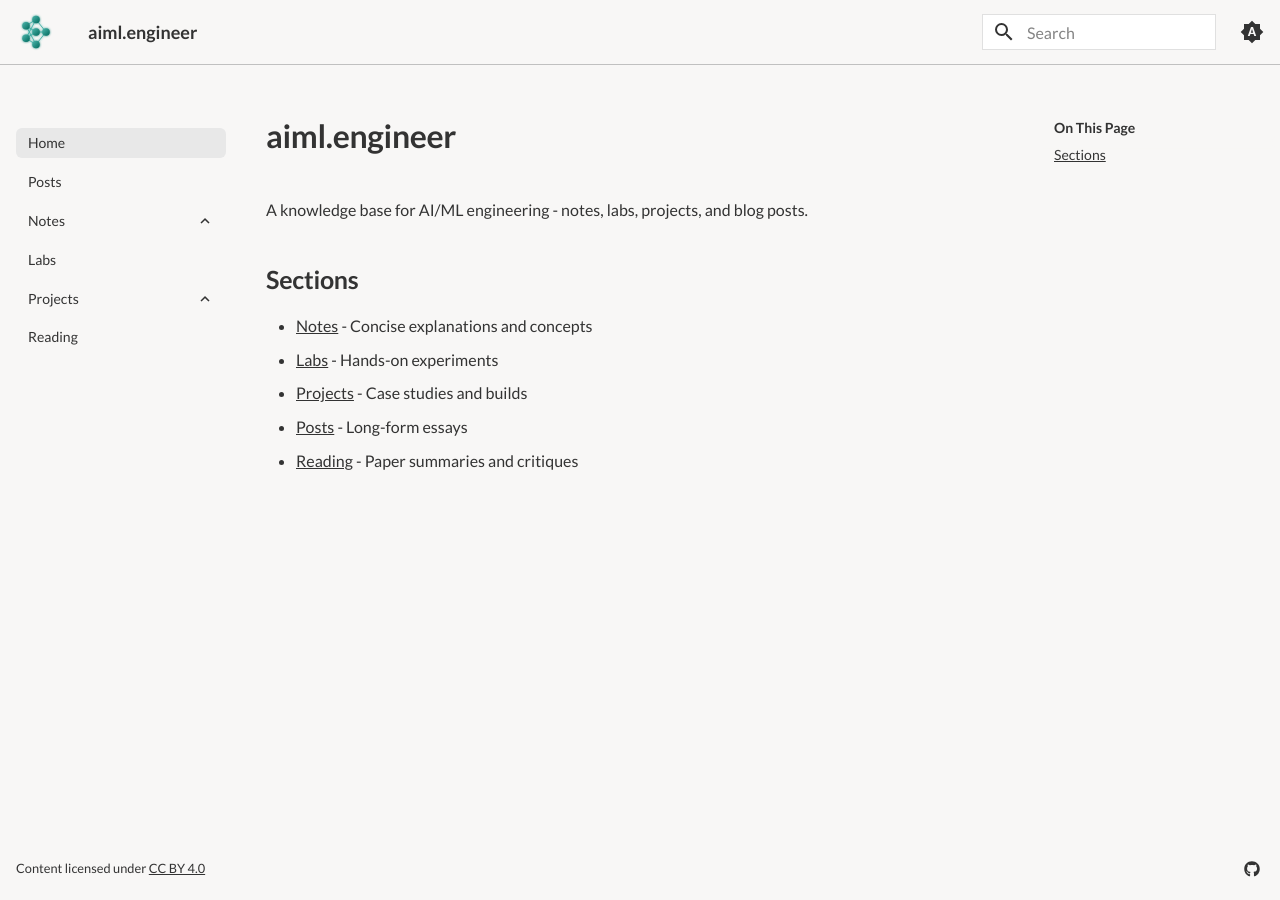
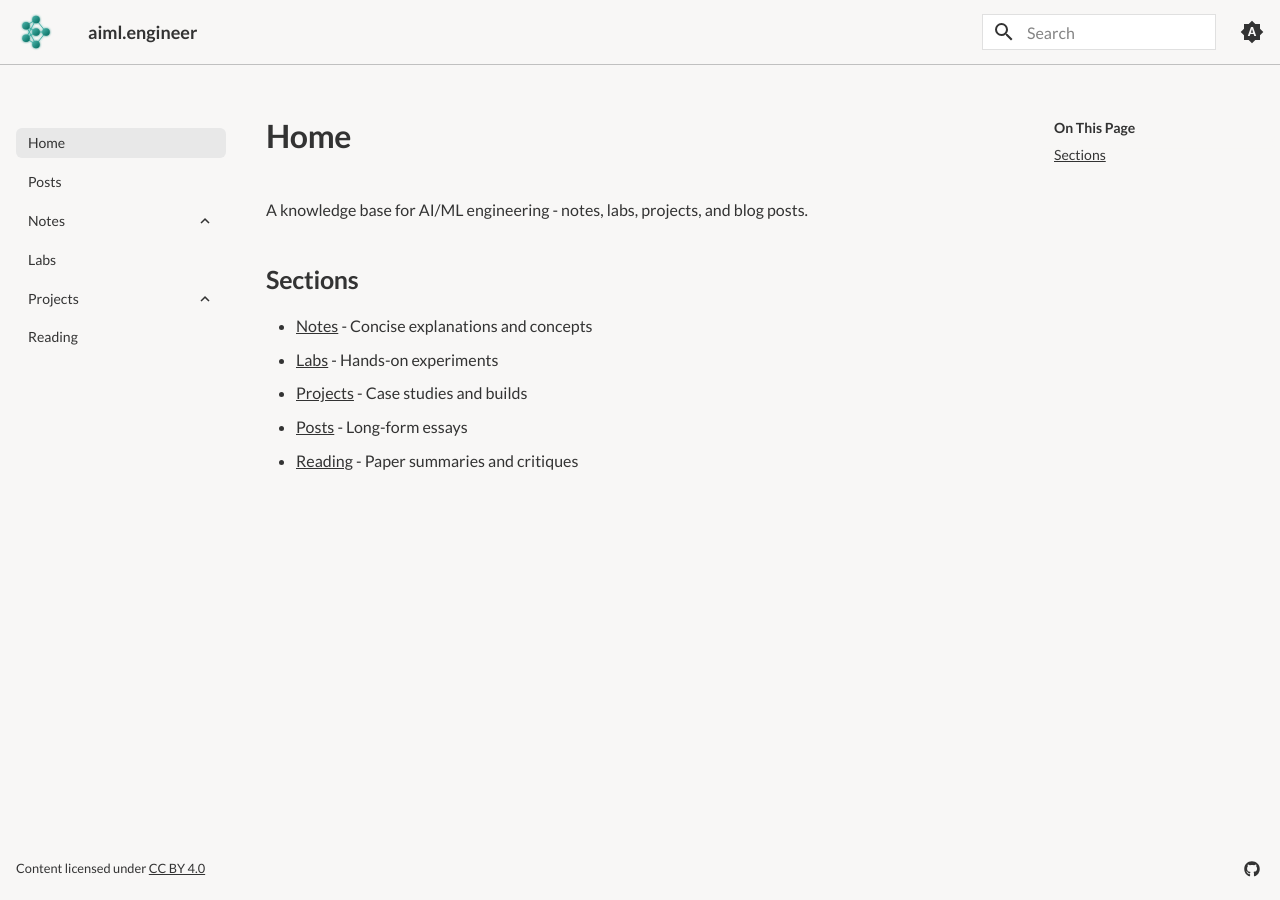
Before and after one commit to anurag4DSB/aiml-engineer, an MkDocs documentation site: the page built from content/index.md, in a window 1280 px wide. Built offline with MkDocs 1.6.1 and Material for MkDocs 9.7.7, drawn with Linux system fonts in a browser that asks for light colours.

Commit message:
docs: remove the main heading in home page, as its on top bar

```diff
--- a/content/index.md
+++ b/content/index.md
@@ -1,5 +1,3 @@
-# aiml.engineer
-
 A knowledge base for AI/ML engineering - notes, labs, projects, and blog posts.
 
 ## Sections
```
